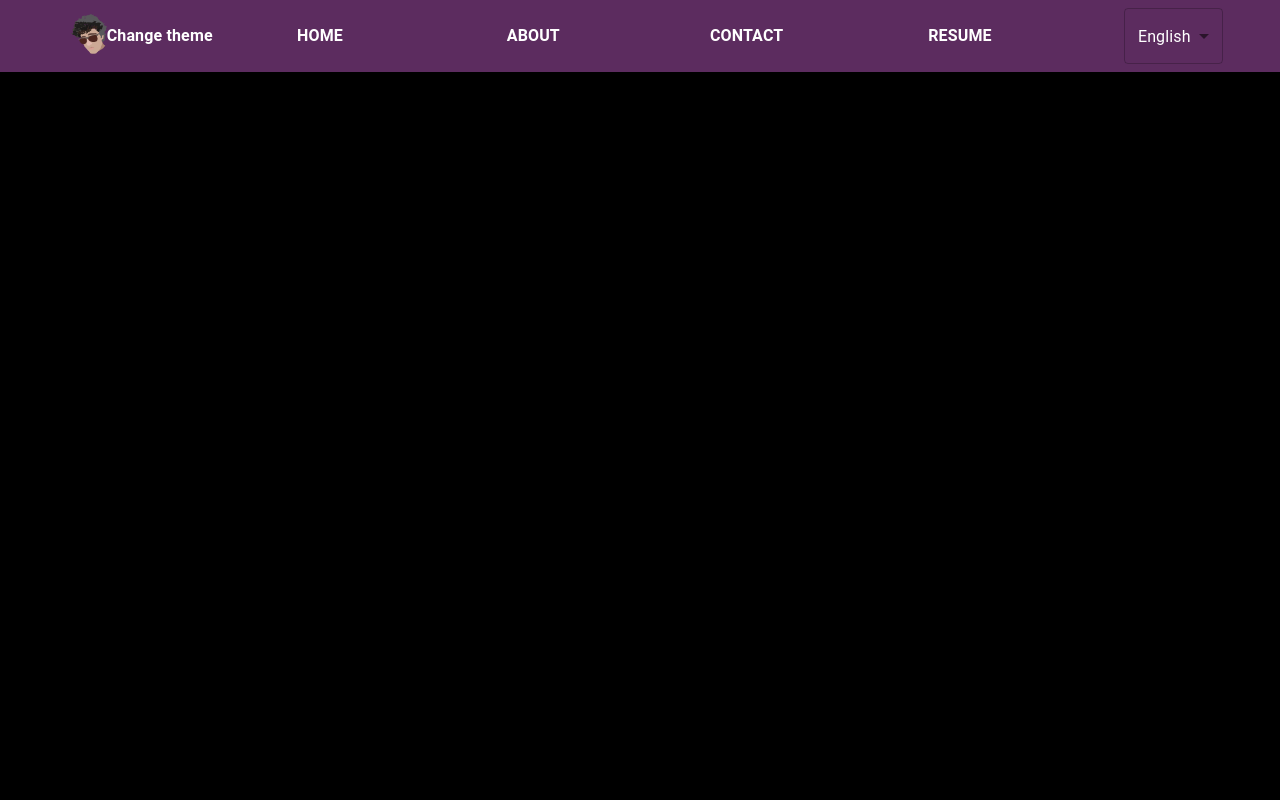
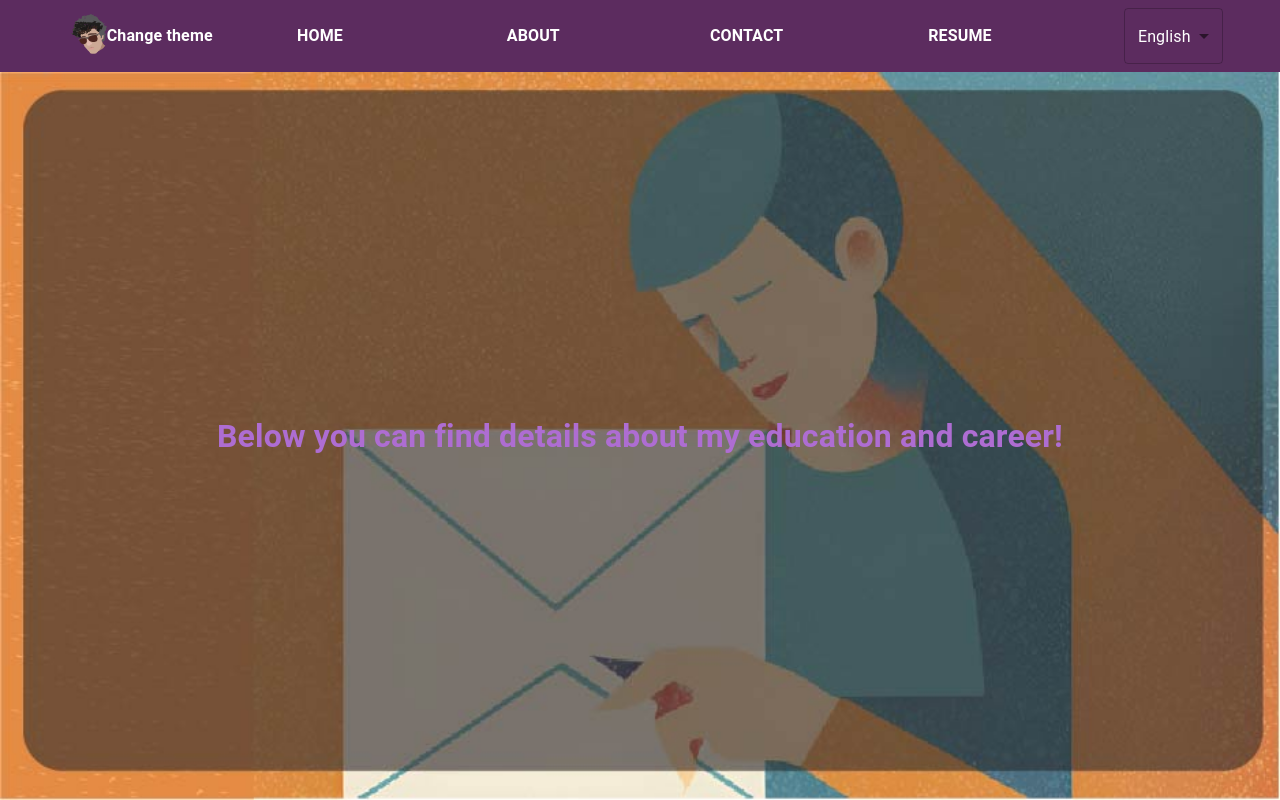
Before and after one commit to lieautman/Presentation-Site, a React (Create React App) app: page / in a window 1280 px wide. Both pictures are taken after a click on the button "ABOUT". Built offline with nearby package versions, Linux system fonts and the light colour scheme.

Commit message:
add AboutPage

```diff
--- a/src/Pages/About/About.js
+++ b/src/Pages/About/About.js
@@ -1,28 +1,11 @@
-import TypographyWithTheme from "../../Resources/StyledComponents/TypographyWithTheme"
+import Page1 from "./Page1"
+import Page2 from "./Page2"
 
 function About() {
   return (
     <>
-      <TypographyWithTheme>Cine sunt eu?</TypographyWithTheme>
-      <TypographyWithTheme>
-        M-am nascut in Bucuresti, Romania, in toamna anului 2000. La scurt timp, impreuna cu familia mea, ne-am mutat in
-        provincie intr-un oras mic in zona Olteniei. Aici mi-am petrecut mare parte din copilarie si adolescenta. Am
-        absolvit Lieul teoretic Mihai-Viteazul la clasa de mate-info bilingv in anul 2019. Aici am putut sa ma dezvolt
-        pe plan personal, reusind sa realizez diferite proiecte ce mi-au asigurat mai multe certificate, foarte devreme
-        in viata/cariera. La scurt timp am inceput studiile la Academia de Stiinte Economice din Bucuresti, una dintre
-        cele mai recunoscute universitati din Romania, la profilul de Cibernetica Economica. In primul an am studiat
-        diferite materii legate de IT, dar cu aplicare in economie, fiindu-ne reamintita mereu latura practica a celor
-        invatate. In timpul meu liber eram interesat de modurile in care pot aplica ce am invatat de-a lungul timpului
-        si de cum functioneaza tehnologia pana la cel mai mic nivel. Intre semestre am incercat mereu sa ma aplic in cat
-        mai multe: de la proiecte personale, cum ar fi chiar acest site, pana la lucru pentru firme locale(ce insa pana
-        la momentul actual nu am reusit crearea unei aplicatii cap-coada). In semestru 2, am ajuns sa fiu destul de
-        sigur ca facultatea va fi online, asa ca am inceput sa imi caut un loc de munca pentru a ma mentine alert.
-        Facultatea m-a ajutat de asemenea in acest sens, materiile devenint mai specializate, fiind nevoit sa fac un
-        stagiu de practica si per total, introducandu-ma in universul unui adevarat loc de munca. Toate acestea
-        culmineaza cumva, in anul 3 cand reusesc sa fiu acceptat intr-un intern-ship la Banca Transilvania. Aici reusesc
-        sa deprind o multitudine de cunostinte, insa realizez ca timpul ramas nu este de ajuns pentru redactarea unei
-        licente satisfacatoare. Astfel, nu am dorit o pozitie careia nu ma pot dedica.
-      </TypographyWithTheme>
+      <Page1 />
+      <Page2 />
     </>
   )
 }
--- /dev/null
+++ b/src/Pages/About/Page1.js
@@ -0,0 +1,40 @@
+import TypographyWithTheme from "../../Resources/StyledComponents/TypographyWithTheme"
+import { useContext } from "react"
+import { ThemeContext } from "../../Resources/Theme/ThemeContext"
+import useMediaQuery from "@mui/material/useMediaQuery"
+import { useTranslation } from "react-i18next"
+import Box from "@mui/material/Box"
+
+function Page1() {
+  const { t } = useTranslation()
+  const { currentTheme } = useContext(ThemeContext)
+  const matches = useMediaQuery("(min-width:600px)")
+
+  return (
+    <>
+      <Box
+        sx={{
+          backgroundImage: `url(${currentTheme.images.contactFirstImage})`,
+          backgroundSize: matches ? "100% 100%" : "150% 100%",
+          backgroundPosition: "center",
+          display: "flex",
+          flexDirection: "column",
+          alignItems: "center",
+          justifyContent: "center",
+          textAlign: "center",
+          height: "91vh",
+        }}>
+        <TypographyWithTheme color={currentTheme.colors.titleColor}>
+          <h1
+            style={{
+              fontSize: matches ? currentTheme.fontSizes.h1 : currentTheme.fontSizesPhone.h1,
+            }}>
+            {t("About.Page1.Title1")}
+          </h1>
+        </TypographyWithTheme>
+      </Box>
+    </>
+  )
+}
+
+export default Page1
--- /dev/null
+++ b/src/Pages/About/Page2.js
@@ -0,0 +1,77 @@
+import TypographyWithTheme from "../../Resources/StyledComponents/TypographyWithTheme"
+import { useContext, useState } from "react"
+import { ThemeContext } from "../../Resources/Theme/ThemeContext"
+import useMediaQuery from "@mui/material/useMediaQuery"
+import { useTranslation } from "react-i18next"
+import Box from "@mui/material/Box"
+
+function Page2() {
+  const { t } = useTranslation()
+  const { currentTheme } = useContext(ThemeContext)
+  const matches = useMediaQuery("(min-width:600px)")
+
+  return (
+    <>
+      <Box
+        className="scrollSnapSection"
+        sx={{
+          backgroundColor: `${currentTheme.colors.primaryAccentsColor}`,
+          height: "100vh",
+        }}>
+        <Box
+          sx={{
+            display: "flex",
+            flexDirection: "column",
+            alignItems: "center",
+            justifyContent: "center",
+            textAlign: "center",
+            backgroundColor: `${currentTheme.colors.secondaryColor}`,
+            height: "10vh",
+          }}>
+          <TypographyWithTheme color={currentTheme.colors.titleColor}>
+            <h1
+              style={{
+                fontSize: matches ? currentTheme.fontSizes.h1 : currentTheme.fontSizesPhone.h1,
+              }}>
+              {t("Contact.Page2.Title1")}
+            </h1>
+          </TypographyWithTheme>
+        </Box>
+        <Box
+          sx={{
+            display: "flex",
+            flexDirection: "column",
+            alignItems: "center",
+            justifyContent: "center",
+            marginTop: "25vh",
+            textAlign: "center",
+            backgroundColor: `${currentTheme.colors.secondaryColor}`,
+            height: "40vh",
+          }}>
+          <TypographyWithTheme>
+            M-am nascut in Bucuresti, Romania, in toamna anului 2000. La scurt timp, impreuna cu familia mea, ne-am
+            mutat in provincie intr-un oras mic in zona Olteniei. Aici mi-am petrecut mare parte din copilarie si
+            adolescenta. Am absolvit Lieul teoretic Mihai-Viteazul la clasa de mate-info bilingv in anul 2019. Aici am
+            putut sa ma dezvolt pe plan personal, reusind sa realizez diferite proiecte ce mi-au asigurat mai multe
+            certificate, foarte devreme in viata/cariera. La scurt timp am inceput studiile la Academia de Stiinte
+            Economice din Bucuresti, una dintre cele mai recunoscute universitati din Romania, la profilul de
+            Cibernetica Economica. In primul an am studiat diferite materii legate de IT, dar cu aplicare in economie,
+            fiindu-ne reamintita mereu latura practica a celor invatate. In timpul meu liber eram interesat de modurile
+            in care pot aplica ce am invatat de-a lungul timpului si de cum functioneaza tehnologia pana la cel mai mic
+            nivel. Intre semestre am incercat mereu sa ma aplic in cat mai multe: de la proiecte personale, cum ar fi
+            chiar acest site, pana la lucru pentru firme locale(ce insa pana la momentul actual nu am reusit crearea
+            unei aplicatii cap-coada). In semestru 2, am ajuns sa fiu destul de sigur ca facultatea va fi online, asa ca
+            am inceput sa imi caut un loc de munca pentru a ma mentine alert. Facultatea m-a ajutat de asemenea in acest
+            sens, materiile devenint mai specializate, fiind nevoit sa fac un stagiu de practica si per total,
+            introducandu-ma in universul unui adevarat loc de munca. Toate acestea culmineaza cumva, in anul 3 cand
+            reusesc sa fiu acceptat intr-un intern-ship la Banca Transilvania. Aici reusesc sa deprind o multitudine de
+            cunostinte, insa realizez ca timpul ramas nu este de ajuns pentru redactarea unei licente satisfacatoare.
+            Astfel, nu am dorit o pozitie careia nu ma pot dedica.
+          </TypographyWithTheme>
+        </Box>
+      </Box>
+    </>
+  )
+}
+
+export default Page2
--- a/src/locales/en/translation.json
+++ b/src/locales/en/translation.json
@@ -28,6 +28,11 @@
       "Paragraph4": "These sections, as well as a theme changer and a language changer appear in a navigation bar."
     }
   },
+  "About": {
+    "Page1": {
+      "Title1": "Below you can find details about my education and career!"
+    }
+  },
   "Contact": {
     "Page1": {
       "Title1": "Below you can email me directly!"
--- a/src/locales/ro/translation.json
+++ b/src/locales/ro/translation.json
@@ -28,6 +28,11 @@
       "Paragraph4": "Aceste sectiuni, alaturi de un schimbator de tema si unul pentru limba se afla in bara de navigatie."
     }
   },
+  "About": {
+    "Page1": {
+      "Title1": "Mai jos poti gasi detalii despre educatia si cariera mea!"
+    }
+  },
   "Contact": {
     "Page1": {
       "Title1": "Mai jos poti imi poti trimite un email direct!"
```
Also changed, not shown: src/Resources/Images/signDocBackground.jpg (deleted).
